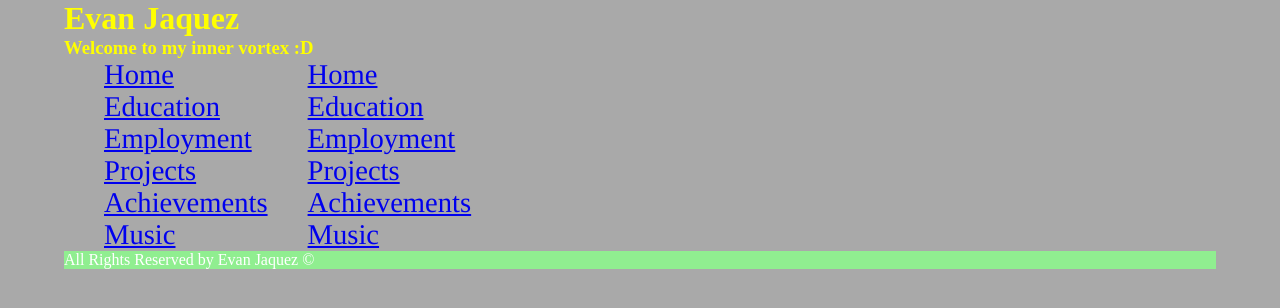
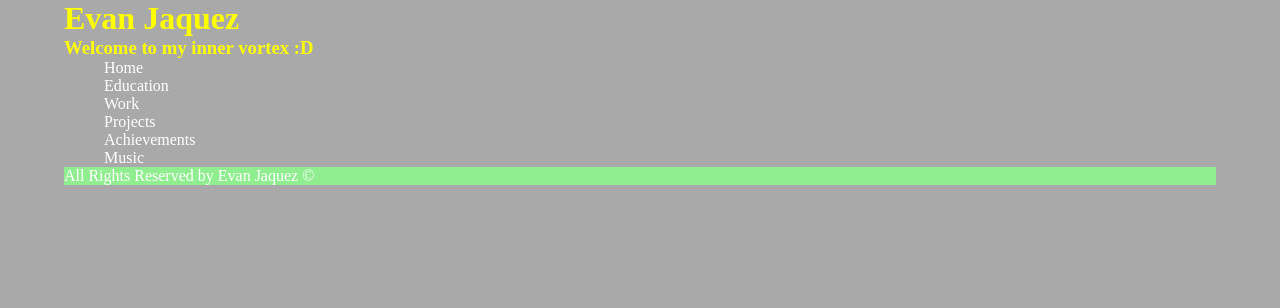
Before and after one commit to jaquevan/mp3-jaquevan, a React (Vite) app: page / in a window 1280 px wide. Shown: the top 308 px of the page. Built offline with nearby package versions, Linux system fonts and the light colour scheme.

Commit message:
more debugging

```diff
--- a/src/App.tsx
+++ b/src/App.tsx
@@ -34,16 +34,14 @@ function Root() {
     return (
         <PageWrapper>
             <Header/>
-            <Container>
-                <Nav/>
-
+            <Nav/>
                 <Routes>
-                    <Route path={`/`}
-                           element={<Home/>}
-                    />
+                    <Route path={`/public`}
+                           element={<Home/>}>
+                    </Route>
                     <Route path={`/work`}
-                           element={<Work/>}
-                    />
+                           element={<Work/>}>
+                    </Route>
 
                     <Route path="/projects"
                            element={<Projects/>}
@@ -61,6 +59,8 @@ function Root() {
                            element={<Music/>}
                     />
                 </Routes>
+            <Container>
+
             </Container>
             <Footer/>
 
--- a/src/Components/Header.tsx
+++ b/src/Components/Header.tsx
@@ -13,21 +13,15 @@ const StyledHeader = styled.header`
     }
 `;
 
-function Header() {
+export default function Header() {
     return (
         <>
             <StyledHeader>
-                <header>
-                <div id="header">
                     <h1>Evan Jaquez</h1>
                     <h3>Welcome to my inner vortex :D</h3>
-                </div>
-                </header>
             </StyledHeader>
 
 
         </>
     );
 }
-
-export default Header;
--- a/src/Components/Nav.tsx
+++ b/src/Components/Nav.tsx
@@ -1,5 +1,12 @@
 import styled from "styled-components";
 import { Link } from "react-router-dom"
+
+
+const StyledLink = styled(Link)`
+text-decoration: none;
+color: white;
+font-size: calc(2px + 1vw),
+`
 
 const StyledNav = styled.nav`
     background-color: lawngreen;
@@ -43,16 +50,14 @@ export default function Nav() {
     return (
         <>
             <StyledNav>
-            <nav>
                 <ul>
-                        <Link to={`/public`}>Home</Link>
-                        <Link to={`/education`}>Education</Link>
-                        <Link to={`/work`}>Employment</Link>
-                        <Link to={`/projects`}>Projects</Link>
-                        <Link to={`/achievements`}>Achievements</Link>
-                        <Link to={`/music`}>Music</Link>
+                    <StyledLink to={`/`}>Home</StyledLink>
+                    <StyledLink to={`/education`}>Education</StyledLink>
+                    <StyledLink to={`/work`}>Work</StyledLink>
+                    <StyledLink to={`/projects`}>Projects</StyledLink>
+                    <StyledLink to={`/achievements`}>Achievements</StyledLink>
+                    <StyledLink to={`/music`}>Music</StyledLink>
                 </ul>
-            </nav>
         </StyledNav>
         </>
     )
--- /dev/null
+++ b/src/Components/mains/Home.tsx
@@ -0,0 +1,5 @@
+export default function Home (){
+return (
+    <h1>Hi</h1>
+);
+}
--- /dev/null
+++ b/src/Components/mains/Projects.tsx
@@ -0,0 +1,5 @@
+export default function Projects (){
+    return (
+        <h1>Hi</h1>
+    );
+}
```
Also changed, not shown: src/Components/Footer.tsx (line endings or trailing spaces).
